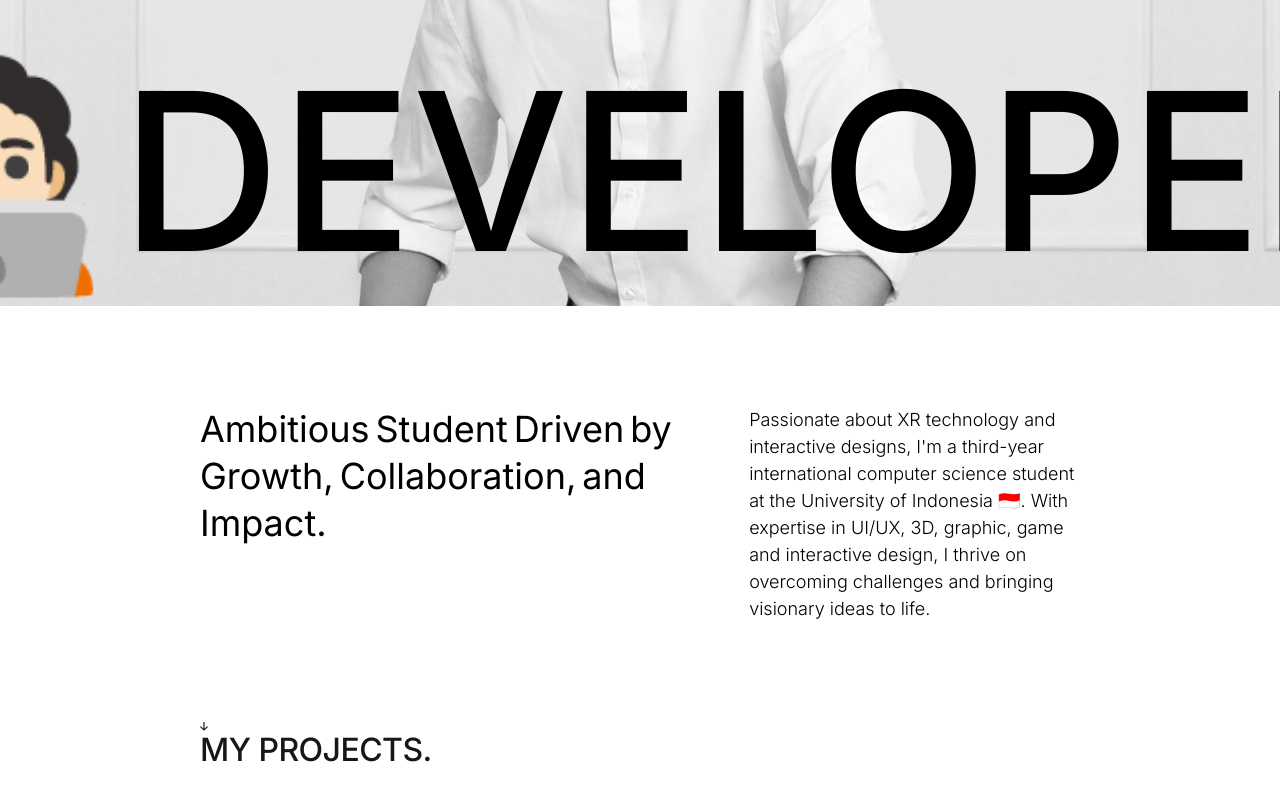
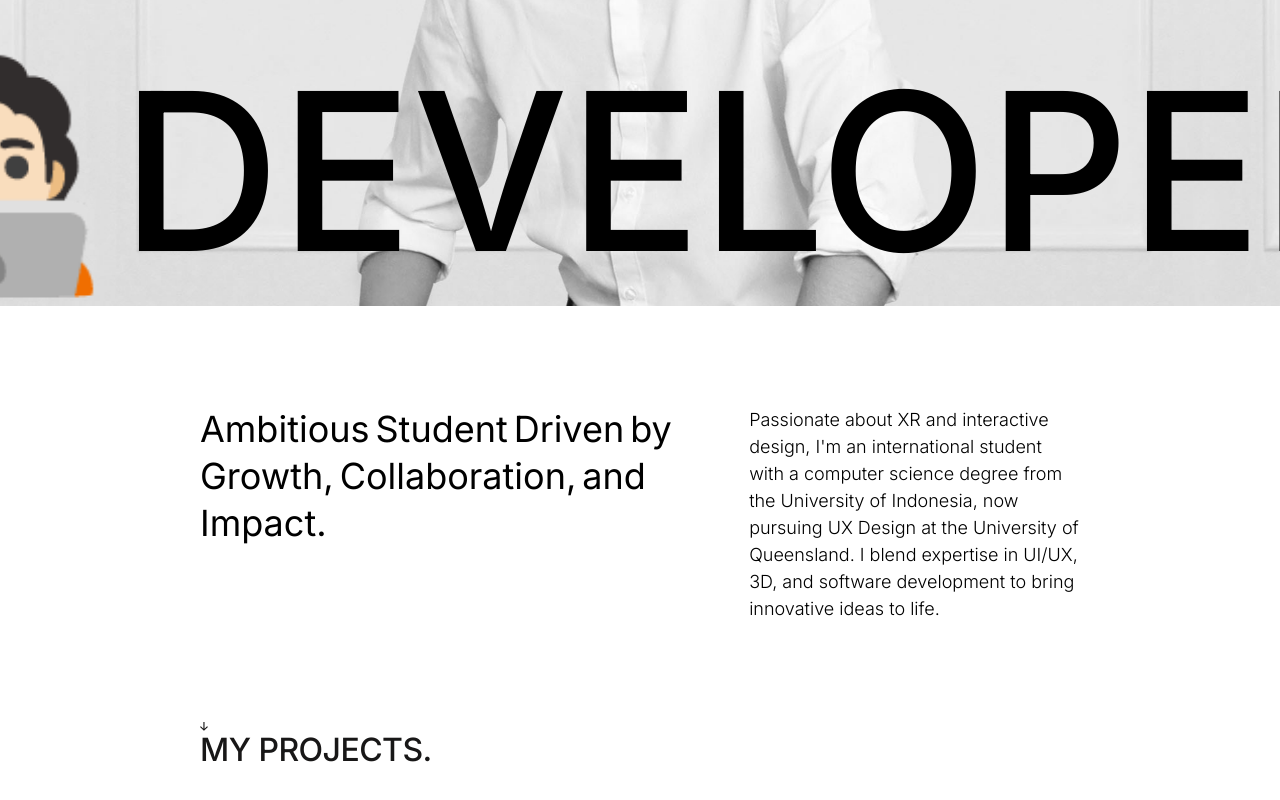
Before and after one commit to syafiqoarashy/portfolio-site, a Next.js app: page / in a window 1280 px wide. Shown: the part 494-1294 px from the top of the page. Built offline with nearby package versions, Linux system fonts and the light colour scheme.

Commit message:
Update description

```diff
--- a/src/components/description/index.jsx
+++ b/src/components/description/index.jsx
@@ -21,7 +21,7 @@ export default function index() {
             </span>
                     ))}
                 </p>
-                <motion.p variants={opacity} animate={isInView ? "open" : "closed"}>Passionate about XR technology and interactive designs, I'm a third-year international computer science student at the University of Indonesia 🇮🇩. With expertise in UI/UX, 3D, graphic, game and interactive design, I thrive on overcoming challenges and bringing visionary ideas to life.</motion.p>
+                <motion.p variants={opacity} animate={isInView ? "open" : "closed"}>Passionate about XR and interactive design, I'm an international student with a computer science degree from the University of Indonesia, now pursuing UX Design at the University of Queensland. I blend expertise in UI/UX, 3D, and software development to bring innovative ideas to life.</motion.p>
             </div>
         </div>
     )
```
